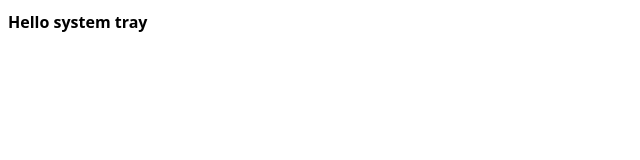
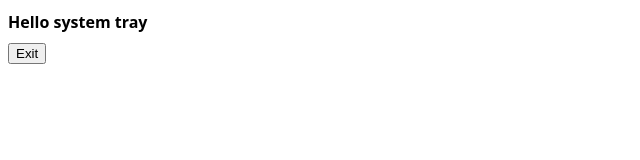
Before and after one commit to getbettersn/app, a React (Vite) app: page / in a window 1280 px wide. Shown: the top 160 px of the page, without its empty margins (0-640 px from the left). Built offline with nearby package versions, Linux system fonts and the light colour scheme.

Commit message:
added exit button frontend
added an "Exit" button on the frontend.

```diff
--- a/src/App.tsx
+++ b/src/App.tsx
@@ -1,11 +1,19 @@
 import "./App.css";
+import { emit } from "@tauri-apps/api/event";
 
 function App() {
+
+  function emitQuit() {
+    emit('quitProgram', {
+      'quit': true
+    })
+  }
 
   return (
     // this should be displayed inside the system tray menu
     <main className="container">
       <h1>Hello system tray</h1>
+      <button onClick={emitQuit}>Exit</button>
     </main>
   );
 }
```
Also changed, not shown: 1 other file (tests, documents, lock files or other folders).
